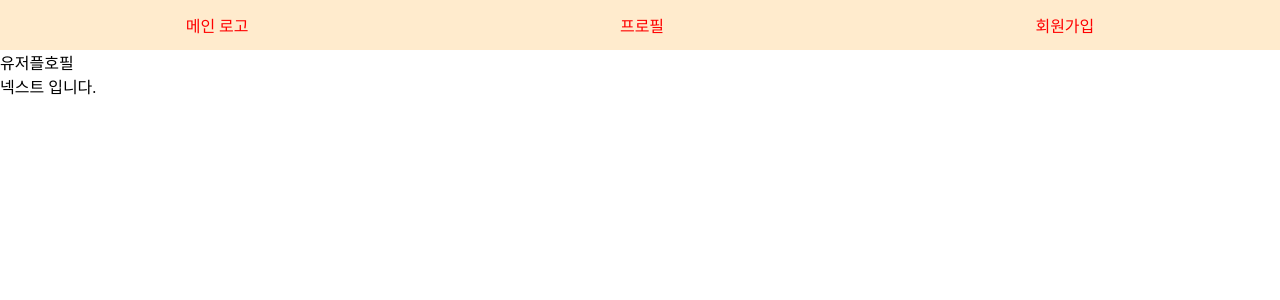
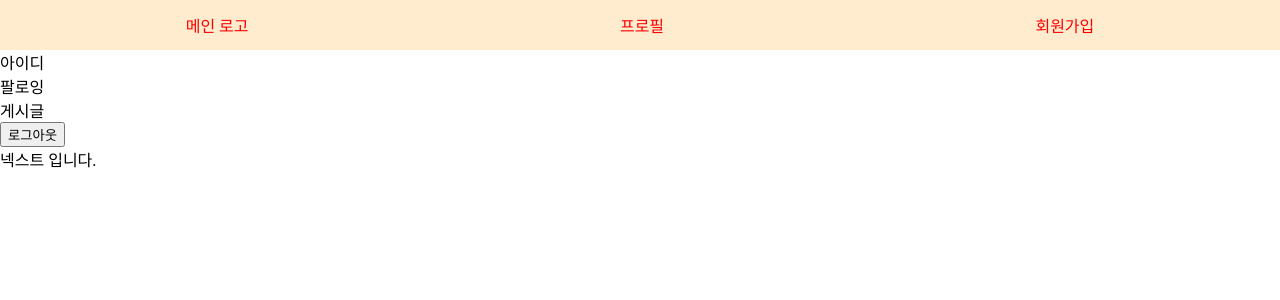
Before and after one commit to kimgyul11/nextProject, a Next.js app in the folder prepare/front/: page / in a window 1280 px wide. Both pictures are taken after typing "Sample", "Sample123" into the empty fields and a click on the button "로그인". Shown: the top 300 px of the page. Built offline with nearby package versions, Linux system fonts and the light colour scheme.

Commit message:
프로필화면 더미데이터추가

```diff
--- a/prepare/front/components/AppLayout.js
+++ b/prepare/front/components/AppLayout.js
@@ -8,7 +8,7 @@ import LoginForm from "./LoginForm";
 const AppLayout = ({ children }) => {
   const [isLoggedIn, setIsLoggedIn] = useState(false);
   return (
-    <div>
+    <>
       <nav className={styles.navbar}>
         <Link href="/">
           <a>메인 로고</a>
@@ -21,12 +21,12 @@ const AppLayout = ({ children }) => {
         </Link>
       </nav>
       {isLoggedIn ? (
-        <UserProfile />
+        <UserProfile setIsLoggedIn={setIsLoggedIn} />
       ) : (
         <LoginForm setIsLoggedIn={setIsLoggedIn} />
       )}
       {children}
-    </div>
+    </>
   );
 };
 
--- a/prepare/front/components/LoginForm.module.css
+++ b/prepare/front/components/LoginForm.module.css
@@ -56,7 +56,7 @@
   bottom: 0;
   width: 100%;
   height: 2px;
-  background-color: red;
+  background-color: #fff;
   transition: 0.5s;
   pointer-events: none;
   z-index: 9;
--- a/prepare/front/components/UserProfile.js
+++ b/prepare/front/components/UserProfile.js
@@ -1,4 +1,16 @@
-const UserProfile = () => {
-  return <div>유저플호필</div>;
+import { useCallback } from "react";
+
+const UserProfile = ({ setIsLoggedIn }) => {
+  const onLogout = useCallback(() => {
+    setIsLoggedIn(false);
+  }, []);
+  return (
+    <div>
+      <div>아이디</div>
+      <div>팔로잉</div>
+      <div>게시글</div>
+      <button onClick={onLogout}>로그아웃</button>
+    </div>
+  );
 };
 export default UserProfile;
```
